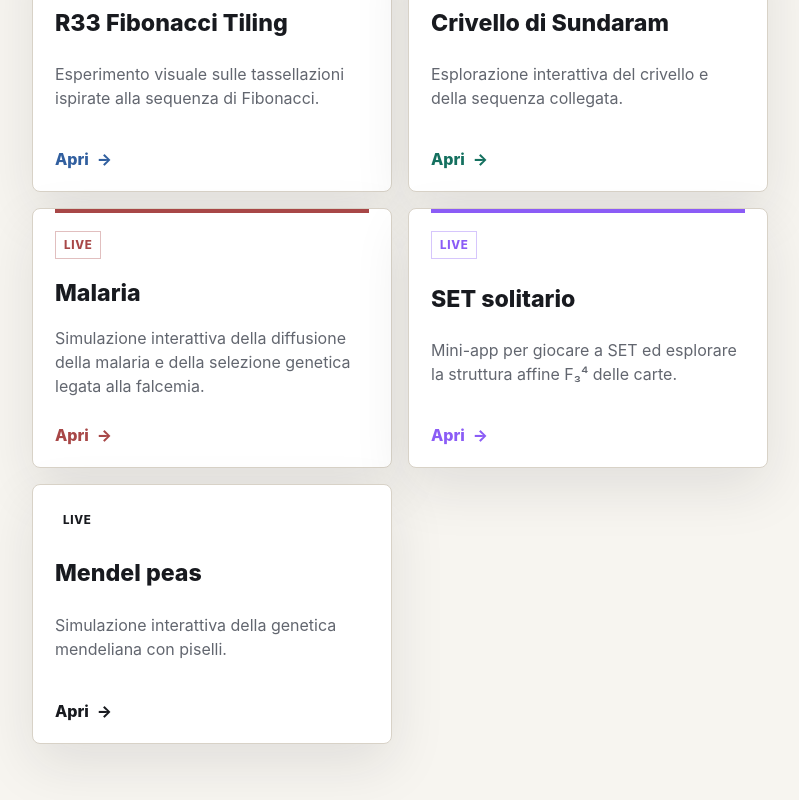
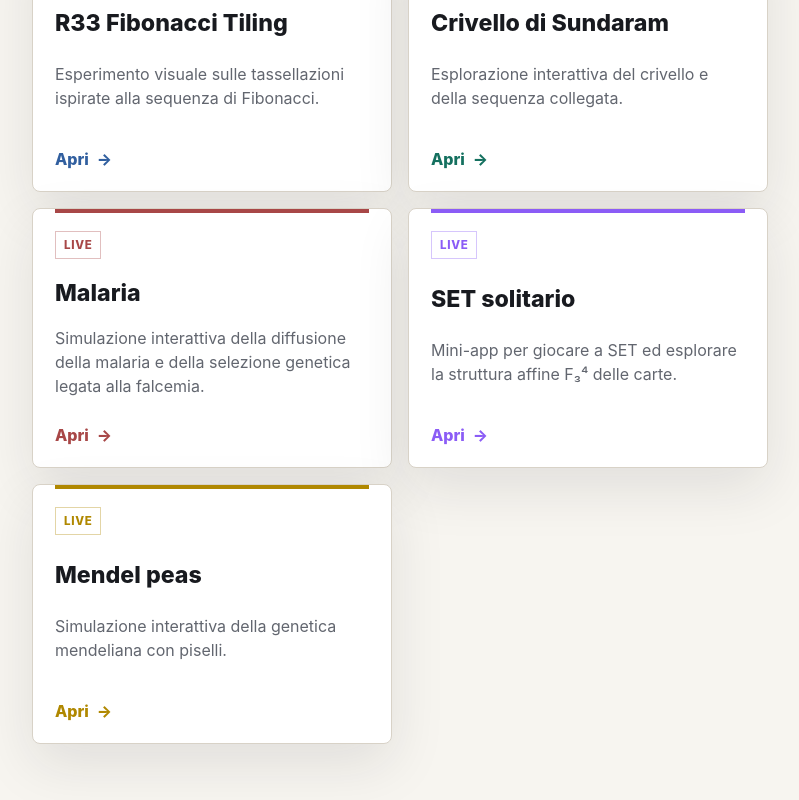
Before and after one commit to bennibeni/links-page, a Next.js app: page / in a window 1280 px wide. Shown: the part 338-1138 px from the top of the page, without its empty margins (92-891 px from the left). Built offline with nearby package versions, Linux system fonts and the light colour scheme.

Commit message:
aggiornata la lista dei colori

```diff
--- a/app/globals.css
+++ b/app/globals.css
@@ -7,6 +7,7 @@
   --green: #14705f;
   --blue: #315f9f;
   --red: #a84747;
+  --yellow: #b08800;
   --shadow: 0 20px 55px rgba(30, 34, 42, 0.1);
 }
 
@@ -128,6 +129,10 @@ a {
   --accent: #8b5cf6;
 }
 
+.accent-yellow {
+  --accent: var(--yellow);
+}
+
 .status {
   align-self: start;
   border: 1px solid color-mix(in srgb, var(--accent), white 65%);
--- a/app/page.js
+++ b/app/page.js
@@ -41,6 +41,8 @@ const projects = [
   },
 ];
 
+// Ricordarsi di aggiornare la lista dei colori in app/globals.css se si aggiungono nuovi progetti con accenti diversi.
+
 export default function Home() {
   return (
     <main className="shell">
```
